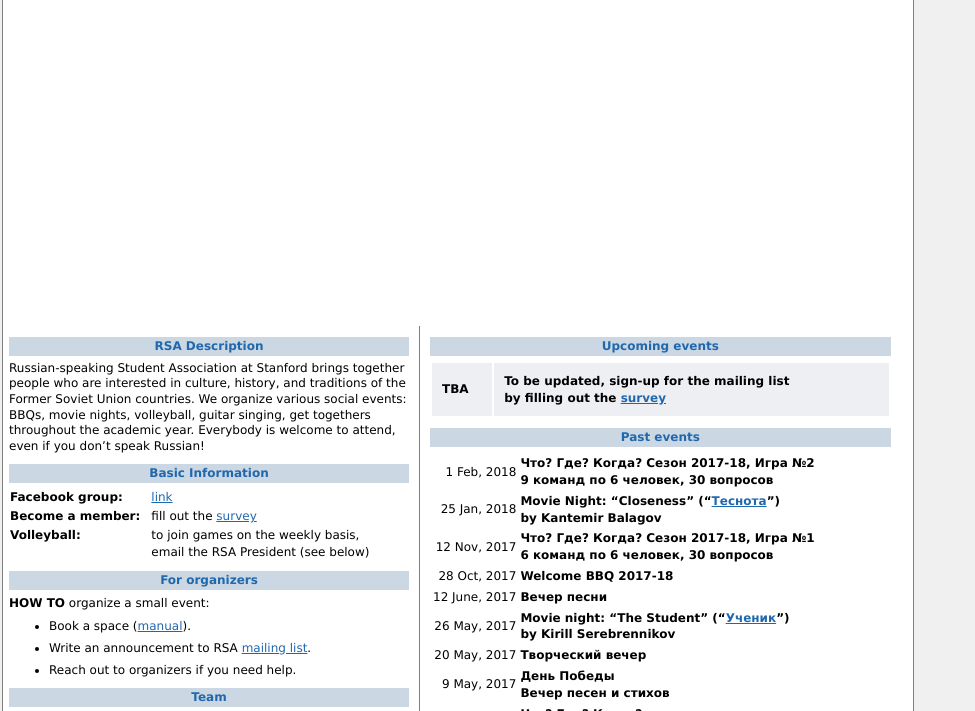
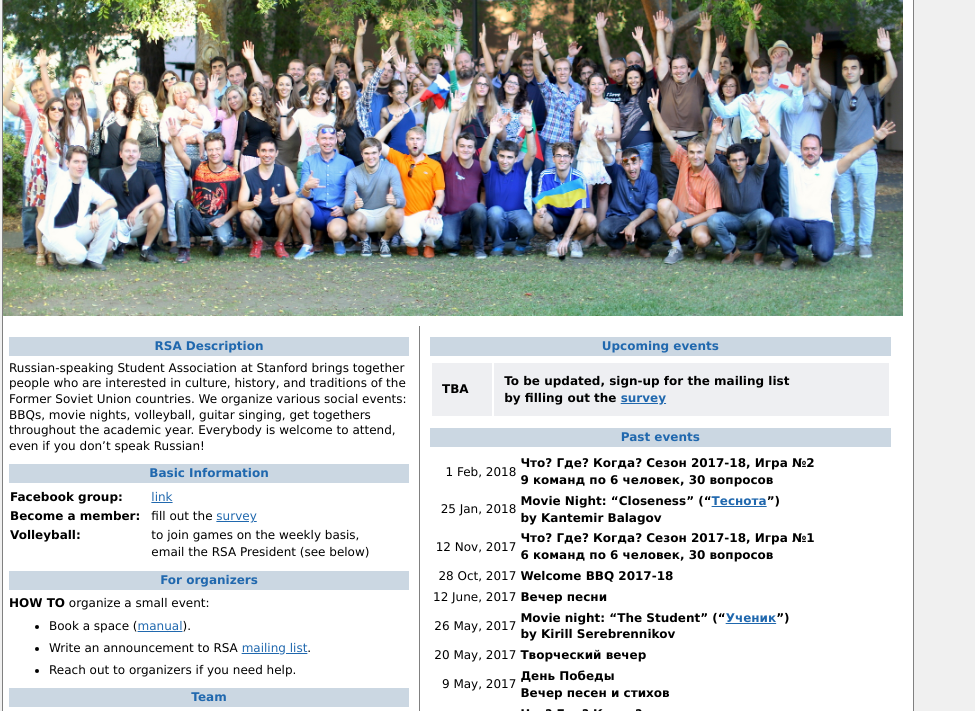
Before and after one commit to valerini/RSA, a plain HTML site: page index.html in a window 1280 px wide. Shown: the part 62-773 px from the top of the page, without its empty margins (0-975 px from the left). Drawn offline with Linux system fonts and the light colour scheme.

Commit message:
Fix header image url

```diff
--- a/main.css
+++ b/main.css
@@ -48,7 +48,7 @@
     margin: 5px 0px 5px 0px; padding: 2px 10px 2px 10px; display: inline-block;
     background-color: #f7efe1; border: 1px dashed #722b00; line-height: 1.1;}
 
-#header {background-image: url(rsa_2014.jpg);
+#header {background-image: url(img/rsa_2014.jpg);
 padding: 5px 5px 0 5px; min-height: 370px; max-height: 370px;
 background-repeat: no-repeat; background-size: contain;}
 #header h1 {font-size: 24px; color: #ffffff; margin: 5px 0px 5px 0px;}
```
